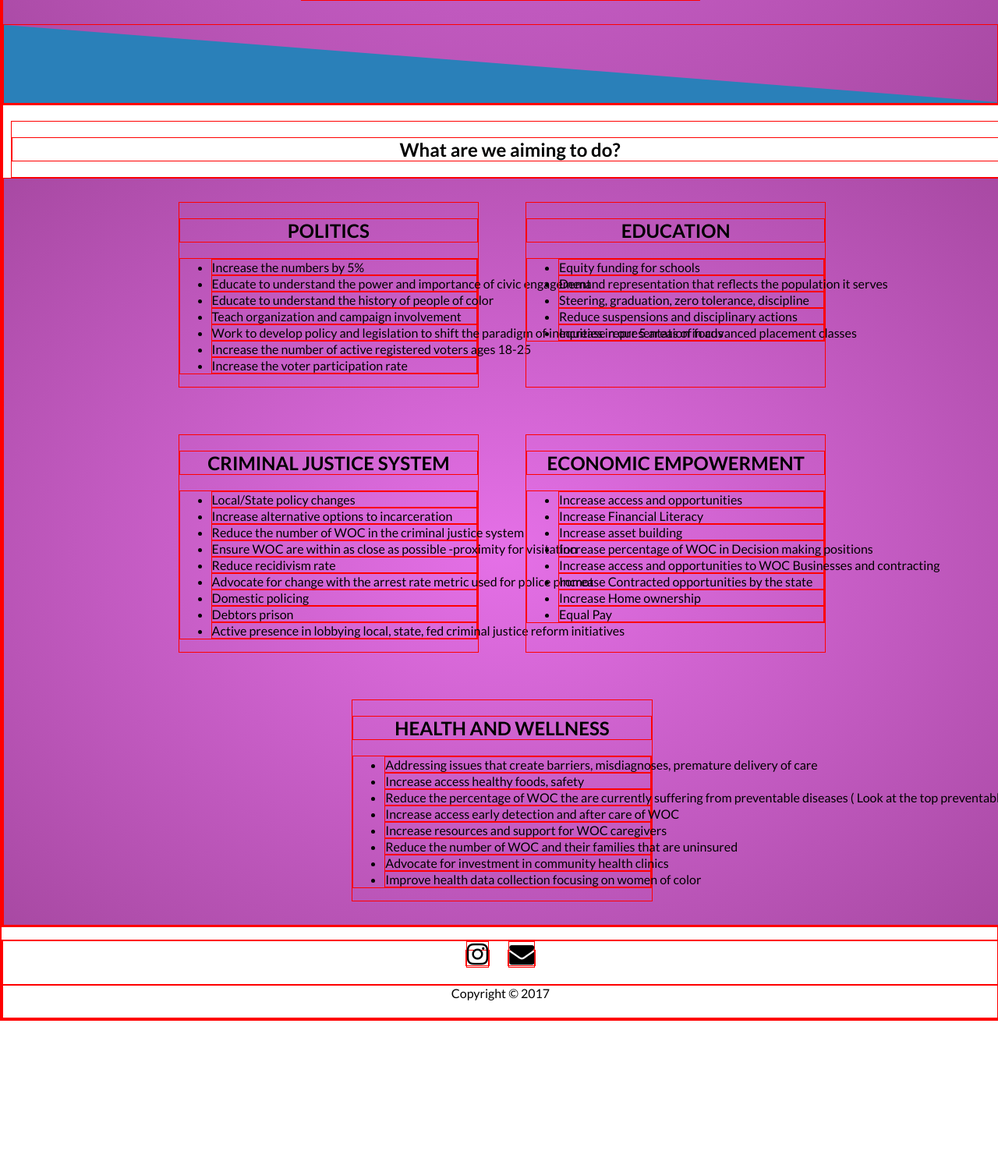
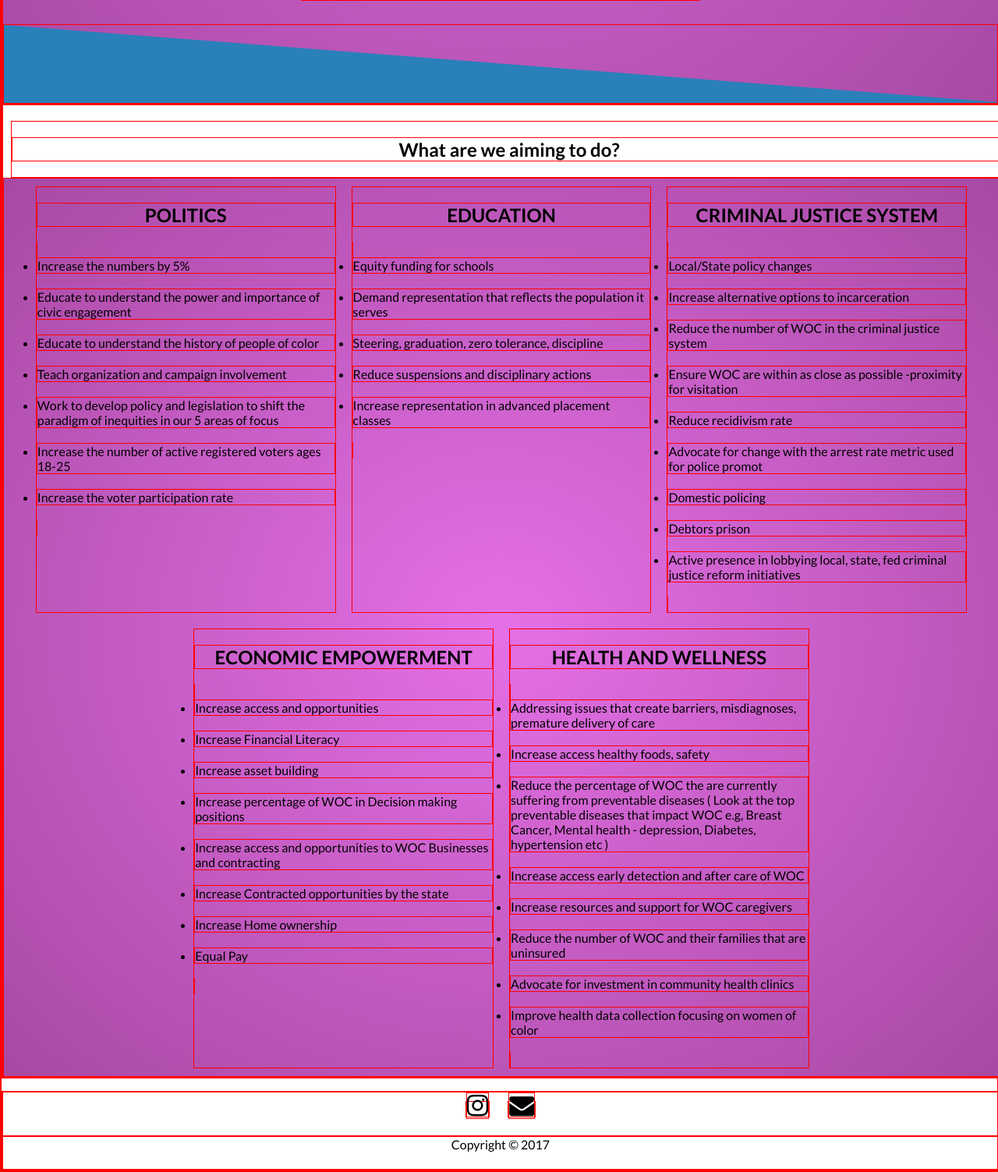
Before and after one commit to rodriguezj7/woc, a PHP site: page /index.html in a window 1280 px wide. Shown: the part 3689-5192 px from the top of the page at 78% size. Before the commit the page ends 4998 px from the top, so only its background shows below. Run offline with PHP 8.4, Linux system fonts and the light colour scheme; some libraries are stand-ins or nearby versions.

Commit message:
Style changes

```diff
--- a/css/style.css
+++ b/css/style.css
@@ -209,6 +209,12 @@
 	background: radial-gradient(ellipse at center, #e570e7 0%,#c85ec7 47%,#a849a3 100%);
 	filter: progid:DXImageTransform.Microsoft.gradient( startColorstr='#e570e7', endColorstr='#a849a3',GradientType=1 );
 }
+
+.content2{
+ 	width: 100%;
+ 	order:5;
+}
+
 .proj {
 	width: 40%;
 	margin: 30px;
@@ -216,18 +222,21 @@
 }
 .proj2 {
 	width: 30%;
-	margin: 30px;
+	margin: 10px;
 	text-align: left;
 
 }
 .proj2 h2{
 	text-align: center;
 }
+.proj2 ul{
+	margin: 0;
+	padding: 0;
+	display: inline;
+	overflow: hidden;
+	white-space: pre-line;
+}
 
-.content2{
- 	width: 100%;
- 	order:5;
-}
 
 
 /*.proj img{
```
